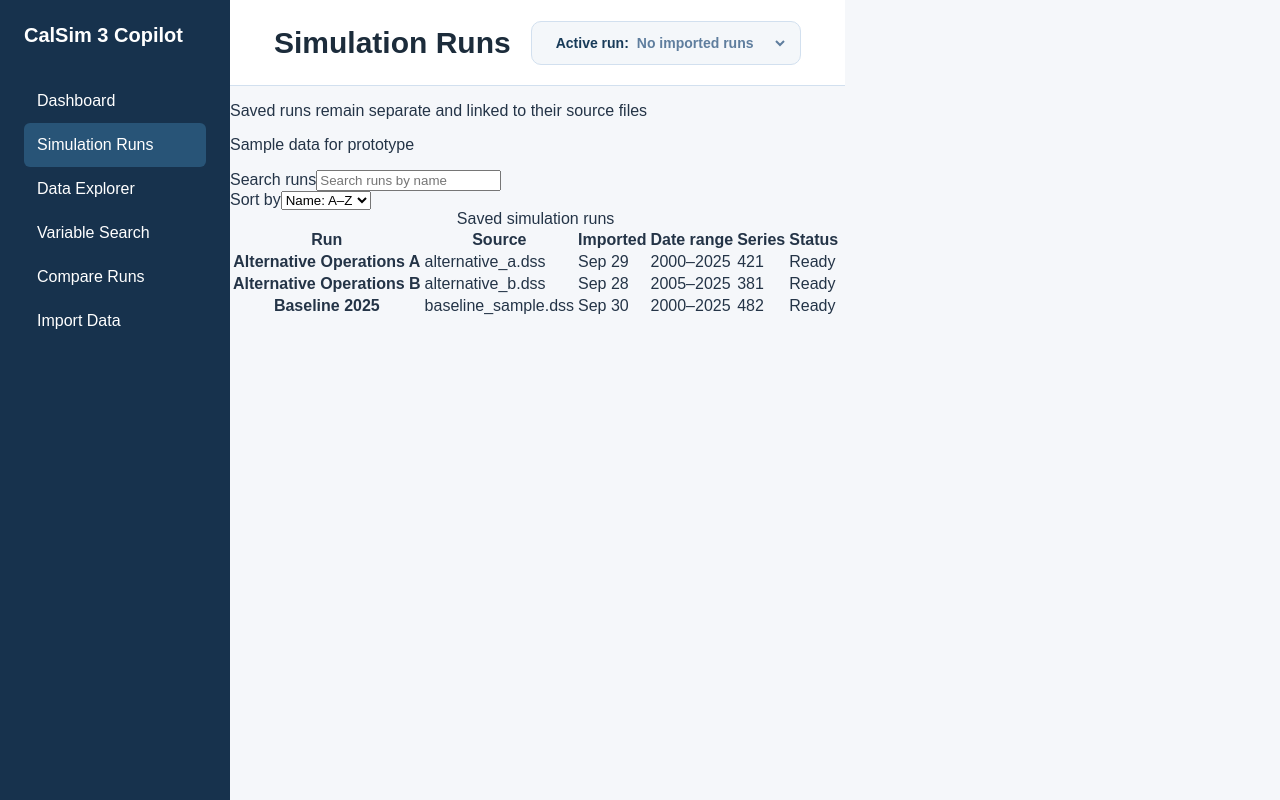
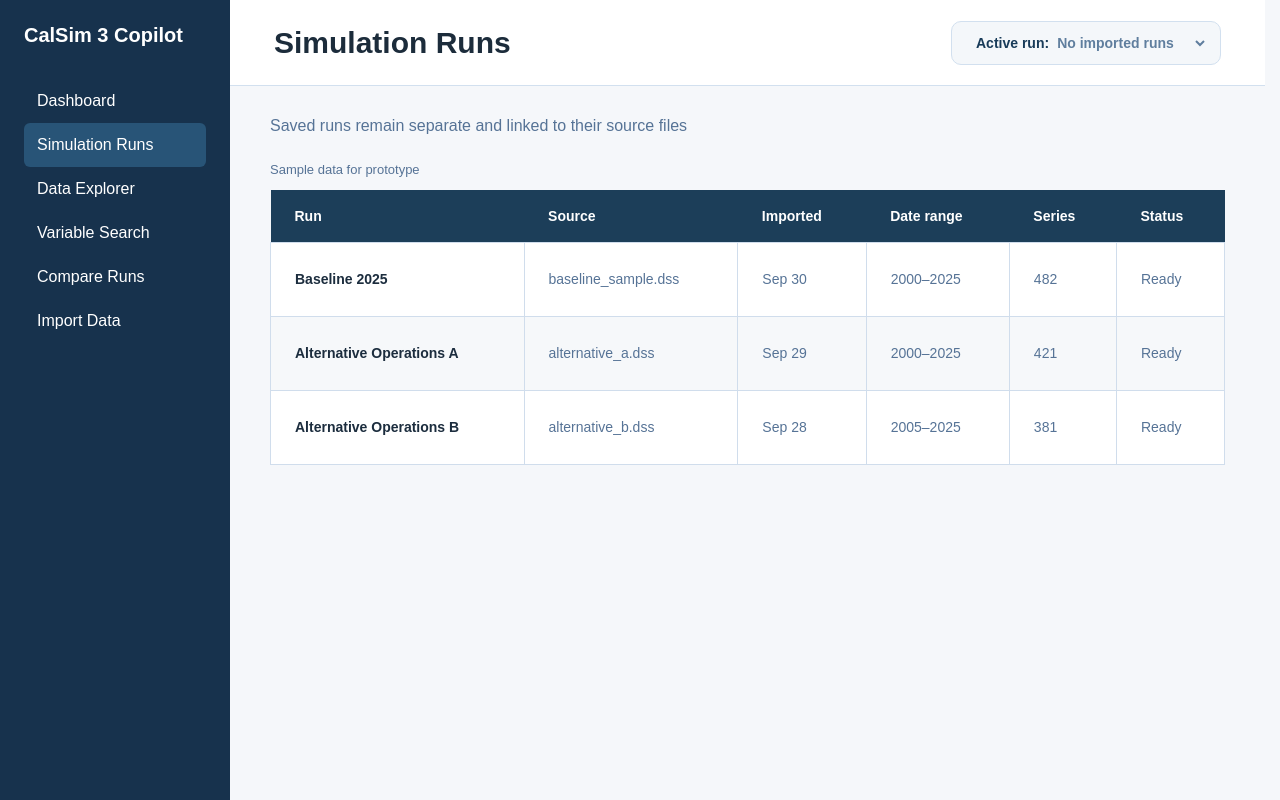
Before and after one commit to SantiagoAlvarado3377/calsim3, a React app in the folder frontend/: page / in a window 1280 px wide. Both pictures are taken after a click on the button "Simulation Runs". Built offline with nearby package versions, Linux system fonts and the light colour scheme; the HTML template or start-up script is replaced by a standard one.

Commit message:
Revert Simulation Runs changes after PR #11

```diff
--- a/frontend/src/pages/SimulationRuns.css
+++ b/frontend/src/pages/SimulationRuns.css
@@ -1,100 +1,60 @@
-import { useState } from 'react';
-import PageHeader from '../components/PageHeader.jsx';
-import './SimulationRuns.css';
-
-// Figma sample data for SCRUM-135. No file import or backend connection yet.
-const sampleRuns = [
-  { id: 'baseline-2025', name: 'Baseline 2025', source: 'baseline_sample.dss', imported: 'Sep 30', dateRange: '2000–2025', series: 482, status: 'Ready' },
-  { id: 'alternative-a', name: 'Alternative Operations A', source: 'alternative_a.dss', imported: 'Sep 29', dateRange: '2000–2025', series: 421, status: 'Ready' },
-  { id: 'alternative-b', name: 'Alternative Operations B', source: 'alternative_b.dss', imported: 'Sep 28', dateRange: '2005–2025', series: 381, status: 'Ready' },
-];
-
-function SimulationRuns({ runs = sampleRuns }) {
-  const [search, setSearch] = useState('');
-  const [sortOrder, setSortOrder] = useState('asc');
-
-  const searchText = search.trim().toLowerCase();
-
-  const displayedRuns = runs
-    .filter(run => run.name.toLowerCase().includes(searchText))
-    .sort((a, b) => {
-      const comparison = a.name.toLowerCase().localeCompare(b.name.toLowerCase());
-      return sortOrder === 'asc' ? comparison : -comparison;
-    });
-
-  return (
-    <main className="simulation-runs" aria-labelledby="simulation-runs-title">
-      <PageHeader id="simulation-runs-title" title="Simulation Runs" />
-      <div className="simulation-runs-content">
-        <p className="simulation-runs-subtitle">Saved runs remain separate and linked to their source files</p>
-        <p className="simulation-runs-note">Sample data for prototype</p>
-
-        <div className="simulation-runs-controls">
-          <div className="simulation-runs-search">
-            <label htmlFor="run-search">Search runs</label>
-            <input
-              id="run-search"
-              type="search"
-              placeholder="Search runs by name"
-              value={search}
-              onChange={event => setSearch(event.target.value)}
-            />
-          </div>
-
-          <div className="simulation-runs-sort">
-            <label htmlFor="run-sort">Sort by</label>
-            <select
-              id="run-sort"
-              value={sortOrder}
-              onChange={event => setSortOrder(event.target.value)}
-            >
-              <option value="asc">Name: A–Z</option>
-              <option value="desc">Name: Z–A</option>
-            </select>
-          </div>
-        </div>
-
-        <div className="simulation-runs-table-wrap" role="region" aria-label="Saved simulation runs" tabIndex={0}>
-          <table className="simulation-runs-table">
-            <caption>Saved simulation runs</caption>
-            <thead>
-              <tr>
-                <th scope="col">Run</th>
-                <th scope="col">Source</th>
-                <th scope="col">Imported</th>
-                <th scope="col">Date range</th>
-                <th scope="col">Series</th>
-                <th scope="col">Status</th>
-              </tr>
-            </thead>
-            <tbody>
-              {displayedRuns.map(run => (
-                <tr key={run.id}>
-                  <th scope="row">{run.name}</th>
-                  <td>{run.source}</td>
-                  <td>{run.imported}</td>
-                  <td>{run.dateRange}</td>
-                  <td>{run.series}</td>
-                  <td>{run.status}</td>
-                </tr>
-              ))}
-              {displayedRuns.length === 0 && (
-                <tr>
-                  <td colSpan={6}>
-                    <span role="status">
-                      {searchText
-                        ? 'No matching runs found.'
-                        : 'No saved simulation runs yet.'}
-                    </span>
-                  </td>
-                </tr>
-              )}
-            </tbody>
-          </table>
-        </div>
-      </div>
-    </main>
-  );
+.simulation-runs {
+  flex: 1;
+  min-width: 0;
+  background: #f5f7fa;
 }
 
-export default SimulationRuns;
+.simulation-runs-content { padding: 28px 40px; }
+
+.simulation-runs-subtitle {
+  margin: 0 0 24px;
+  color: #567396;
+  line-height: 1.5;
+}
+
+.simulation-runs-note { color: #567396; font-size: 13px; }
+
+.simulation-runs-table-wrap { overflow-x: auto; }
+
+.simulation-runs-table-wrap:focus-visible {
+  outline: 2px solid #1678d4;
+  outline-offset: 3px;
+}
+
+.simulation-runs-table {
+  width: 100%;
+  min-width: 760px;
+  border-collapse: collapse;
+  text-align: left;
+}
+
+.simulation-runs-table caption {
+  position: absolute;
+  width: 1px;
+  height: 1px;
+  overflow: hidden;
+  clip-path: inset(50%);
+}
+
+.simulation-runs-table thead { background: #1c3e59; color: white; }
+.simulation-runs-table thead th { padding: 18px 24px; font-size: 14px; }
+
+.simulation-runs-table tbody th,
+.simulation-runs-table td {
+  padding: 26px 24px;
+  border: 1px solid #d0ddec;
+  font-size: 14px;
+  line-height: 1.5;
+}
+
+.simulation-runs-table tbody tr { background: white; }
+.simulation-runs-table tbody tr:nth-child(even) { background: #f6f8fa; }
+.simulation-runs-table tbody th { color: #1c2d3e; }
+.simulation-runs-table td { color: #567396; }
+
+@media (max-width: 720px) {
+  .app-layout--simulation-runs { flex-direction: column; }
+  .app-layout--simulation-runs .sidebar { width: 100%; padding: 16px 20px; }
+  .app-layout--simulation-runs .sidebar h2 { margin-bottom: 12px; }
+  .simulation-runs-content { padding: 20px; }
+}
--- a/frontend/src/pages/SimulationRuns.jsx
+++ b/frontend/src/pages/SimulationRuns.jsx
@@ -1,4 +1,3 @@
-import { useState } from 'react';
 import PageHeader from '../components/PageHeader.jsx';
 import './SimulationRuns.css';
 
@@ -10,50 +9,12 @@ const sampleRuns = [
 ];
 
 function SimulationRuns({ runs = sampleRuns }) {
-  const [search, setSearch] = useState('');
-  const [sortOrder, setSortOrder] = useState('asc');
-
-  const searchText = search.trim().toLowerCase();
-
-  const displayedRuns = runs
-    .filter(run => run.name.toLowerCase().includes(searchText))
-    .sort((a, b) => {
-      const comparison = a.name.toLowerCase().localeCompare(b.name.toLowerCase());
-      return sortOrder === 'asc' ? comparison : -comparison;
-    });
-
   return (
     <main className="simulation-runs" aria-labelledby="simulation-runs-title">
       <PageHeader id="simulation-runs-title" title="Simulation Runs" />
       <div className="simulation-runs-content">
         <p className="simulation-runs-subtitle">Saved runs remain separate and linked to their source files</p>
         <p className="simulation-runs-note">Sample data for prototype</p>
-
-        <div className="simulation-runs-controls">
-          <div className="simulation-runs-search">
-            <label htmlFor="run-search">Search runs</label>
-            <input
-              id="run-search"
-              type="search"
-              placeholder="Search runs by name"
-              value={search}
-              onChange={event => setSearch(event.target.value)}
-            />
-          </div>
-
-          <div className="simulation-runs-sort">
-            <label htmlFor="run-sort">Sort by</label>
-            <select
-              id="run-sort"
-              value={sortOrder}
-              onChange={event => setSortOrder(event.target.value)}
-            >
-              <option value="asc">Name: A–Z</option>
-              <option value="desc">Name: Z–A</option>
-            </select>
-          </div>
-        </div>
-
         <div className="simulation-runs-table-wrap" role="region" aria-label="Saved simulation runs" tabIndex={0}>
           <table className="simulation-runs-table">
             <caption>Saved simulation runs</caption>
@@ -68,7 +29,7 @@ function SimulationRuns({ runs = sampleRuns }) {
               </tr>
             </thead>
             <tbody>
-              {displayedRuns.map(run => (
+              {runs.map(run => (
                 <tr key={run.id}>
                   <th scope="row">{run.name}</th>
                   <td>{run.source}</td>
@@ -78,16 +39,8 @@ function SimulationRuns({ runs = sampleRuns }) {
                   <td>{run.status}</td>
                 </tr>
               ))}
-              {displayedRuns.length === 0 && (
-                <tr>
-                  <td colSpan={6}>
-                    <span role="status">
-                      {searchText
-                        ? 'No matching runs found.'
-                        : 'No saved simulation runs yet.'}
-                    </span>
-                  </td>
-                </tr>
+              {runs.length === 0 && (
+                <tr><td colSpan={6}>No saved simulation runs yet.</td></tr>
               )}
             </tbody>
           </table>
```
